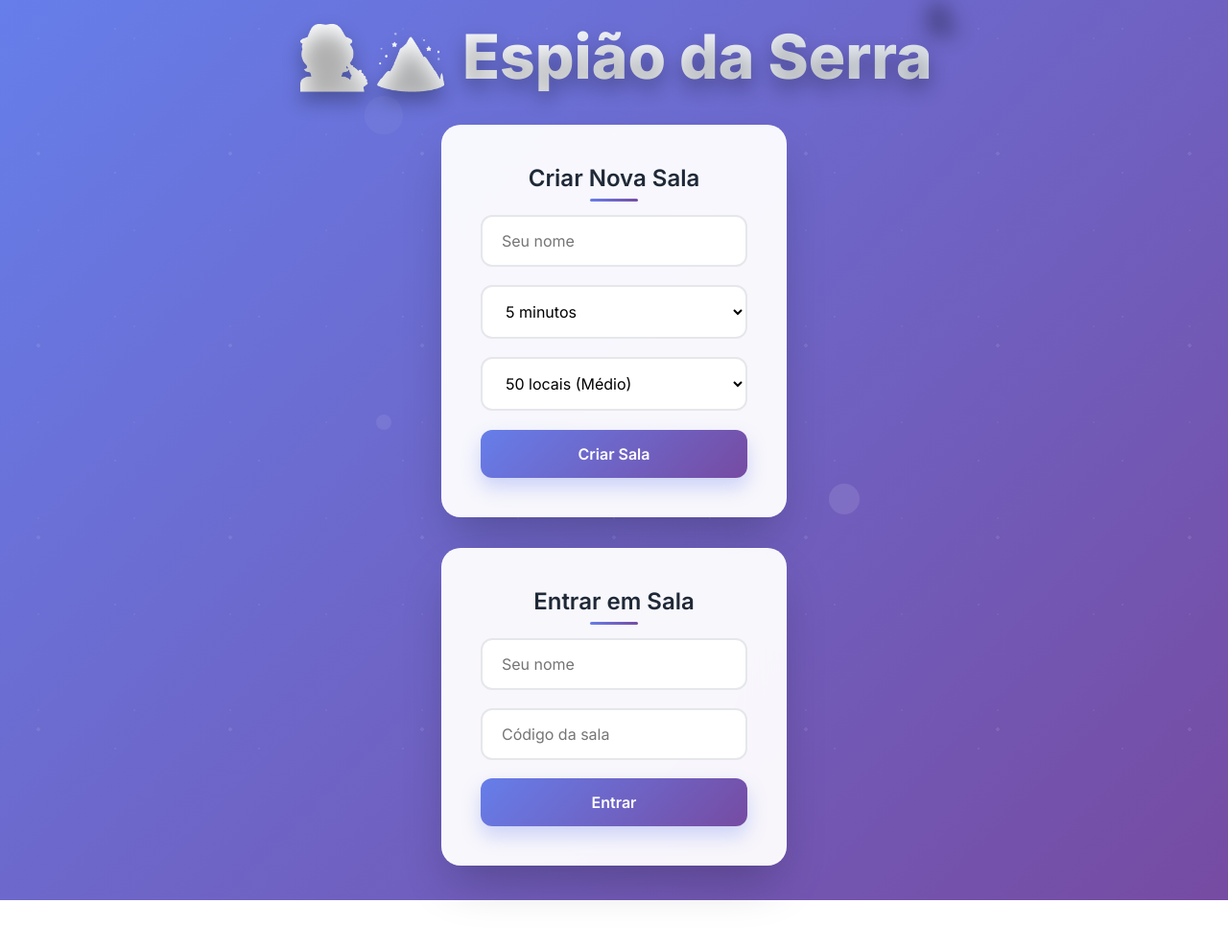
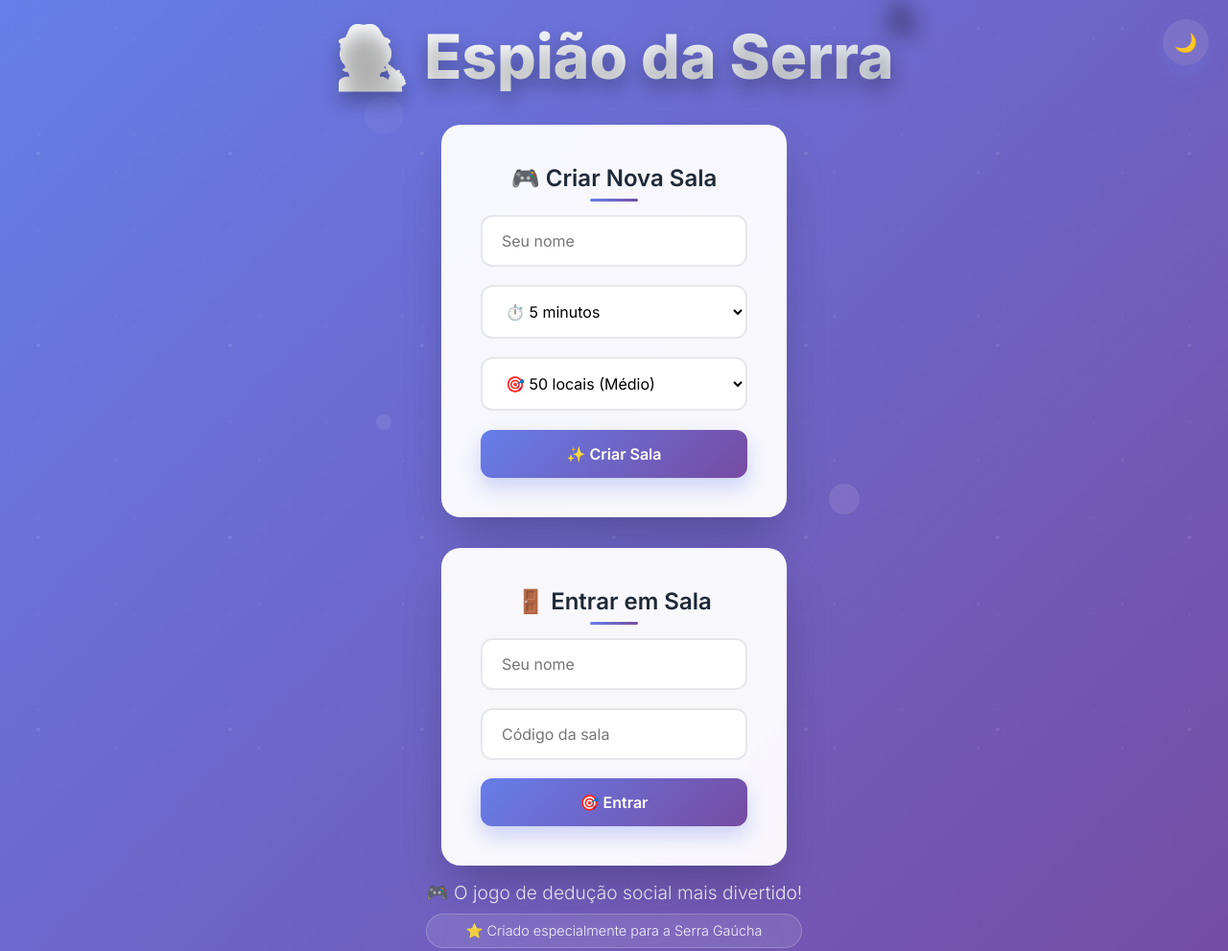
Before and after one commit to lecas456/spyfall-game, a website: page public/index.html in a window 1280 px wide. Shown: the top 991 px of the page at 96% size. Before the commit the page ends 938 px from the top, so only its background shows below. Drawn offline with Linux system fonts and the light colour scheme.

Commit message:
Update index.html

```diff
--- a/public/index.html
+++ b/public/index.html
@@ -7,43 +7,83 @@
     <link rel="stylesheet" href="style.css">
 </head>
 <body>
+    <!-- Botão de alternar tema -->
+    <button class="theme-toggle" onclick="toggleTheme()" title="Alternar tema">
+        🌙
+    </button>
+
     <div class="container">
-        <h1>🕵️🏔️ Espião da Serra</h1>
+        <h1>🕵️ Espião da Serra</h1>
 
         <div class="card">
-            <h2>Criar Nova Sala</h2>
+            <h2>🎮 Criar Nova Sala</h2>
             <form id="create-room-form">
                 <input type="text" id="player-name" placeholder="Seu nome" required>
                 <select id="time-limit">
-                    <option value="180">3 minutos</option>
-                    <option value="300" selected>5 minutos</option>
-                    <option value="420">7 minutos</option>
-                    <option value="600">10 minutos</option>
-                    <option value="900">15 minutos</option>
+                    <option value="180">⏱️ 3 minutos</option>
+                    <option value="300" selected>⏱️ 5 minutos</option>
+                    <option value="420">⏱️ 7 minutos</option>
+                    <option value="600">⏱️ 10 minutos</option>
+                    <option value="900">⏱️ 15 minutos</option>
                 </select>
 
-		<select id="locations-count">
-            	    <option value="20">20 locais (Muito Fácil)</option>
-            	    <option value="30">30 locais (Fácil)</option>
-            	    <option value="50" selected>50 locais (Médio)</option>
-            	    <option value="80">80 locais (Difícil)</option>
-            	    <option value="136">136 locais (Muito Difícil)</option>
-        	</select>
+                <select id="locations-count">
+                    <option value="20">🎯 20 locais (Muito Fácil)</option>
+                    <option value="30">🎯 30 locais (Fácil)</option>
+                    <option value="50" selected>🎯 50 locais (Médio)</option>
+                    <option value="80">🎯 80 locais (Difícil)</option>
+                    <option value="136">🎯 136 locais (Muito Difícil)</option>
+                </select>
 
-                <button type="submit">Criar Sala</button>
+                <button type="submit">✨ Criar Sala</button>
             </form>
         </div>
 
         <div class="card">
-            <h2>Entrar em Sala</h2>
+            <h2>🚪 Entrar em Sala</h2>
             <form id="join-room-form">
                 <input type="text" id="join-name" placeholder="Seu nome" required>
                 <input type="text" id="room-code" placeholder="Código da sala" required>
-                <button type="submit">Entrar</button>
+                <button type="submit">🎯 Entrar</button>
             </form>
+        </div>
+
+        <div class="subtitle">
+            <p>🎮 O jogo de dedução social mais divertido!</p>
+            <div class="brand-tag">
+                ⭐ Criado especialmente para a Serra Gaúcha
+            </div>
         </div>
     </div>
 
     <script src="script.js"></script>
+
+    <!-- Adicionar script para tema também na página inicial -->
+    <script>
+        function toggleTheme() {
+            const root = document.documentElement;
+            const currentTheme = root.getAttribute('data-theme');
+            const newTheme = currentTheme === 'dark' ? 'light' : 'dark';
+
+            root.setAttribute('data-theme', newTheme);
+            localStorage.setItem('theme', newTheme);
+
+            const toggleBtn = document.querySelector('.theme-toggle');
+            if (toggleBtn) {
+                toggleBtn.textContent = newTheme === 'dark' ? '☀️' : '🌙';
+            }
+        }
+
+        // Carregar tema salvo ao inicializar
+        document.addEventListener('DOMContentLoaded', function() {
+            const savedTheme = localStorage.getItem('theme') || 'light';
+            document.documentElement.setAttribute('data-theme', savedTheme);
+
+            const toggleBtn = document.querySelector('.theme-toggle');
+            if (toggleBtn) {
+                toggleBtn.textContent = savedTheme === 'dark' ? '☀️' : '🌙';
+            }
+        });
+    </script>
 </body>
 </html>
```
